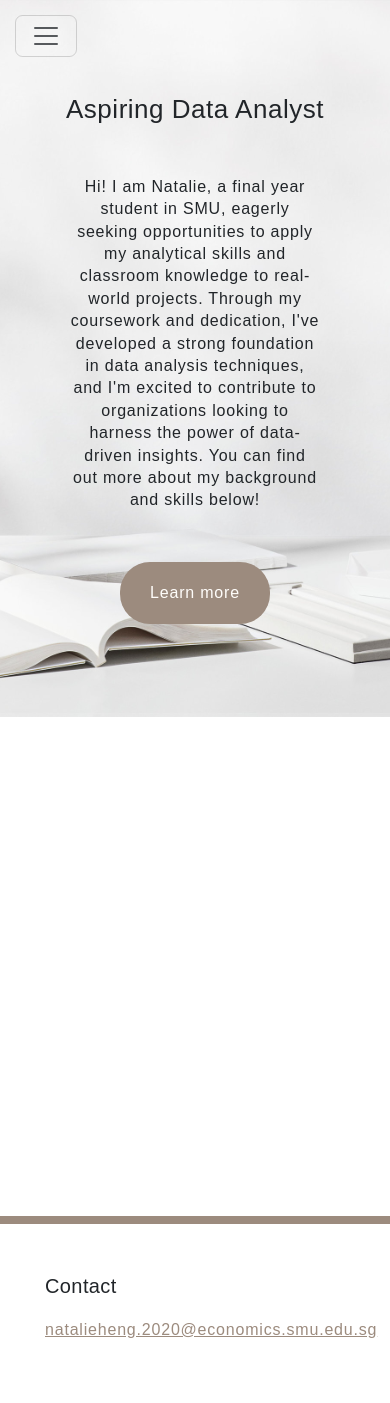
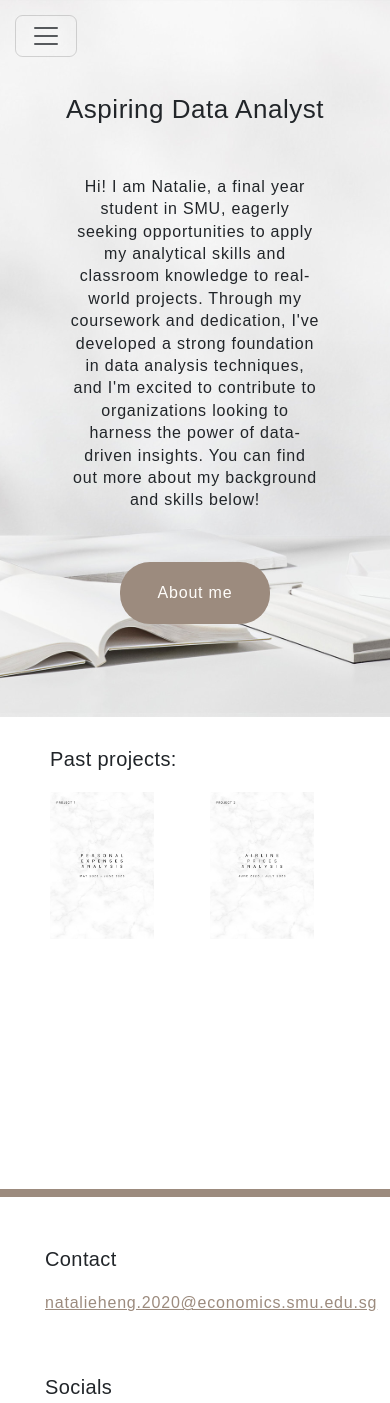
Before and after one commit to natalieheng/aboutNat, a Vue app: page / in a window 390 px wide. Shown: the top 1403 px of the page. Built offline with nearby package versions, Linux system fonts and the light colour scheme.

Commit message:
Left images

```diff
--- a/src/App.vue
+++ b/src/App.vue
@@ -9,7 +9,7 @@
 </template>
 
 <script setup lang="ts">
-import { RouterLink, RouterView } from 'vue-router';
+import { RouterView } from 'vue-router';
 import NavigationBar from '@/components/layouts/NavigationBar.vue';
 import Footer from '@/components/layouts/Footer.vue';
 </script>
--- a/src/assets/base.css
+++ b/src/assets/base.css
@@ -1,7 +1,7 @@
 /* Colors to be used */
 :root {
     --color-white: rgb(255, 253, 250); /* Replace with your primary color */
-    --color-beige: rgb(213, 210, 205); /* Replace with your secondary color */
+    --color-beige: rgb(213, 210, 205, 0.7); /* Replace with your secondary color */
     --color-brown: rgb(156, 139, 126); /* Replace with your accent color */
     --color-dark-brown: #352d28; /* Replace with your success color */
     --color-black: rgb(0, 0, 0); /* Replace with your warning color */
--- a/src/components/layouts/NavLinks.vue
+++ b/src/components/layouts/NavLinks.vue
@@ -28,6 +28,9 @@
         </li>
         <li class="nav-item" data-bs-dismiss="offcanvas">
             <a class="nav-link" href="#"><i class="bi bi-linkedin"></i> </a>
+        </li>
+        <li class="nav-item" data-bs-dismiss="offcanvas">
+            <a class="nav-link" href="#"><i class="bi bi-github"></i> </a>
         </li>
     </ul>
 </template>
--- a/src/components/ui/CustomPagination.vue
+++ b/src/components/ui/CustomPagination.vue
@@ -17,35 +17,17 @@
     </div>
 </template>
 
-<script>
-export default {
-    props: {
-        prevLink: {
-            type: String,
-            required: true,
-        },
-        nextLink: {
-            type: String,
-            required: true,
-        },
-        prevText: {
-            type: String,
-            default: 'Previous',
-        },
-        nextText: {
-            type: String,
-            default: 'Next',
-        },
-        prevDisabled: {
-            type: Boolean,
-            default: true,
-        },
-        nextDisabled: {
-            type: Boolean,
-            default: true,
-        },
-    },
-};
+<script setup lang="ts">
+import { defineProps } from 'vue';
+
+const props = defineProps<{
+    prevLink: string;
+    nextLink: string;
+    prevText?: string;
+    nextText?: string;
+    prevDisabled?: boolean;
+    nextDisabled?: boolean;
+}>();
 </script>
 
 <style scoped>
--- a/src/views/AboutView.vue
+++ b/src/views/AboutView.vue
@@ -97,4 +97,6 @@ img {
 .write-up {
     padding-left: 2.5rem;
 }
+
+
 </style>
--- a/src/views/HomeView.vue
+++ b/src/views/HomeView.vue
@@ -26,15 +26,38 @@
                 <!-- Learn more button to link to about page -->
                 <div class="col-12 pt-4 d-flex justify-content-center">
                     <router-link to="/about">
-                        <button class="button-1 paragraph-3">Learn more</button>
+                        <button class="button-1 paragraph-3">About me</button>
                     </router-link>
                 </div>
             </div>
         </div>
         <!-- Projects -->
-        <div class="container-fluid p-0 d-flex" id="project-background"></div>
+        <div class="container-fluid p-0" id="project-background">
+            <p class="heading-4 past-projects">Past projects:</p>
+            <!-- Links to past projects -->
+            <!-- <router-link to="/" tag="img" src="https://www.petfinder.com/wp-content/uploads/2012/11/91615172-find-a-lump-on-cats-skin-632x475.jpg"></router-link> -->
 
-        <div></div>
+            <div class="row past-projects">
+                <div class="col-lg-3 col-md-4 col-6">
+                    <RouterLink to="/projects/personal-expenses" class="d-inline">
+                        <img
+                            src="@/assets/project-images/cover-1.png"
+                            alt="Project 1"
+                            class="d-inline"
+                        />
+                    </RouterLink>
+                </div>
+                <div class="col-lg-3 col-md-4 col-6">
+                    <RouterLink to="/projects/airfare-analysis" class="d-inline">
+                        <img
+                            src="@/assets/project-images/cover-2.png"
+                            alt="Project 2"
+                            class="d-inline"
+                        />
+                    </RouterLink>
+                </div>
+            </div>
+        </div>
     </main>
 </template>
 
@@ -49,7 +72,8 @@
 #project-background {
     border-bottom: 8px solid var(--color-brown);
     padding: 20px;
-    height: 60vh;
+    height: 22.5rem;
+    margin-top: 1.5rem;
 }
 
 .paragraph-1 {
@@ -66,7 +90,21 @@
     width: 150px;
 }
 
-.heading-3 {
+.heading-3,
+.heading-4 {
     font-weight: lighter;
 }
+
+.past-projects {
+    padding-left: 2.5rem;
+    padding-right: 2.5rem;
+}
+
+img {
+    height: auto;
+    min-width: 80%;
+    max-width: 100%;
+    min-height: 60%;
+    max-width: 60%;
+}
 </style>
--- a/src/views/projects/PersonalExpensesView.vue
+++ b/src/views/projects/PersonalExpensesView.vue
@@ -32,6 +32,7 @@
                                     spending as I would know which categories I can save more in.
                                     Lastly, I worked on a simple dashboard to show my findings.
                                 </p>
+                                <p class="paragraph-3 col-12">Github repository:</p>
                                 <p class="heading-4 col-12">Languages used :</p>
                                 <div class="col-12 pb-3 paragraph-3">
                                     <span class="badge ms-0">Python</span>
```
